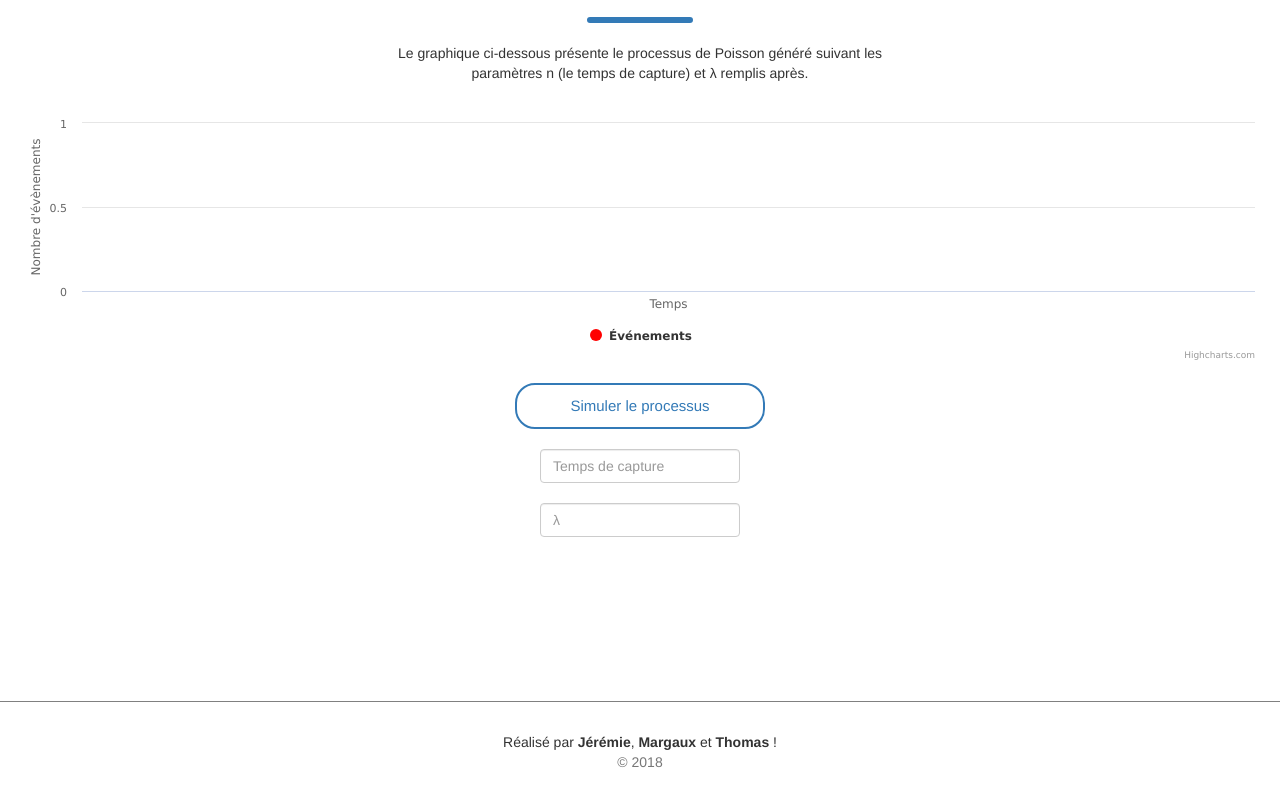
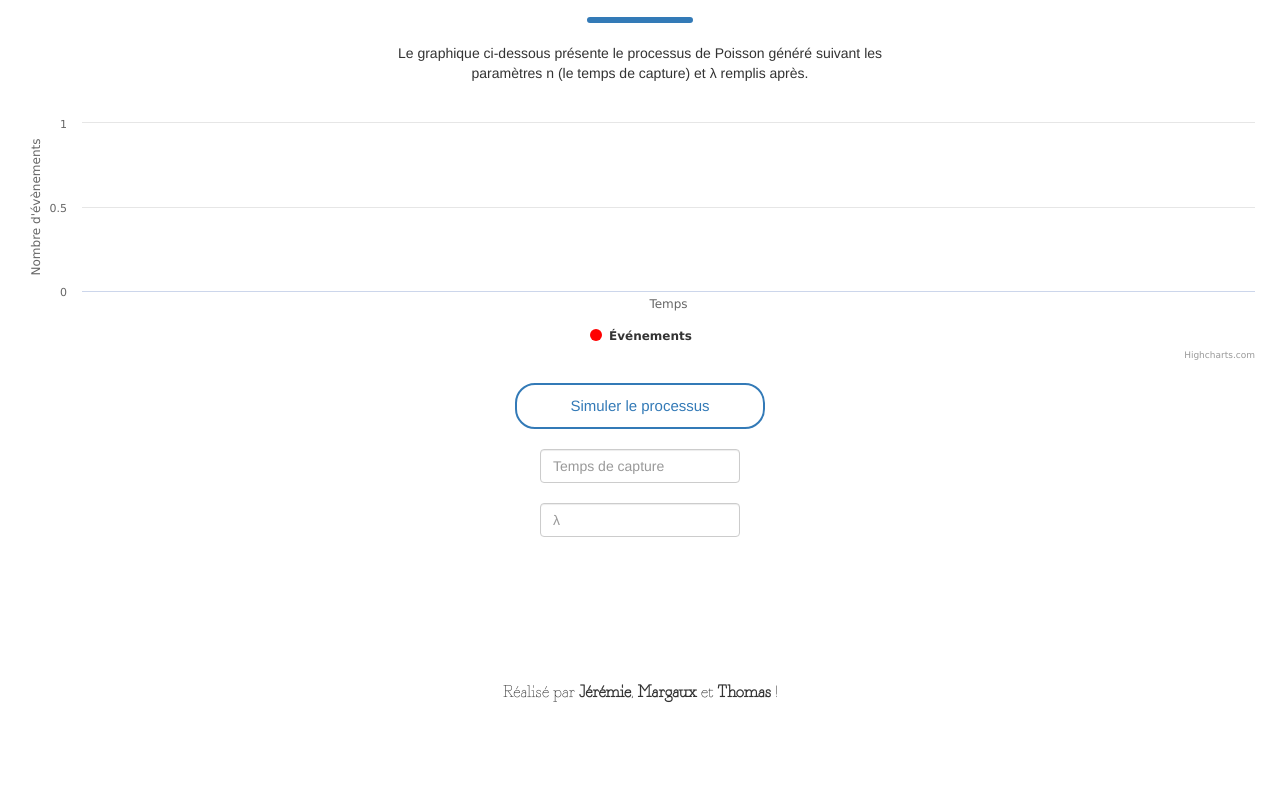
Before and after one commit to thomassayyer/karl, a plain HTML site: page index.html in a window 1280 px wide. Shown: the part 1749-2541 px from the top of the page. After the commit the page ends 2484 px from the top, so only its background shows below. Drawn offline with Linux system fonts and the light colour scheme.

Commit message:
App footer

```diff
--- a/css/app.css
+++ b/css/app.css
@@ -109,8 +109,7 @@ section {
 }
 
 #app_footer {
-    border-top: solid grey 1px;
-    padding-top: 30px;
-    padding-bottom: 10px;
-    margin-top: 50px;
+    padding: 30px;
+    font-family: 'Fragment Core', Arial, sans-serif;
+    font-size: 17px;
 }
--- a/index.html
+++ b/index.html
@@ -94,10 +94,6 @@
     <footer id="app_footer" class="text-center">
 
         Réalisé par <strong>Jérémie</strong>, <strong>Margaux</strong> et <strong>Thomas</strong> !
-
-        <p class="text-center text-muted">
-            © 2018
-        </p>
 
     </footer>
 
```
